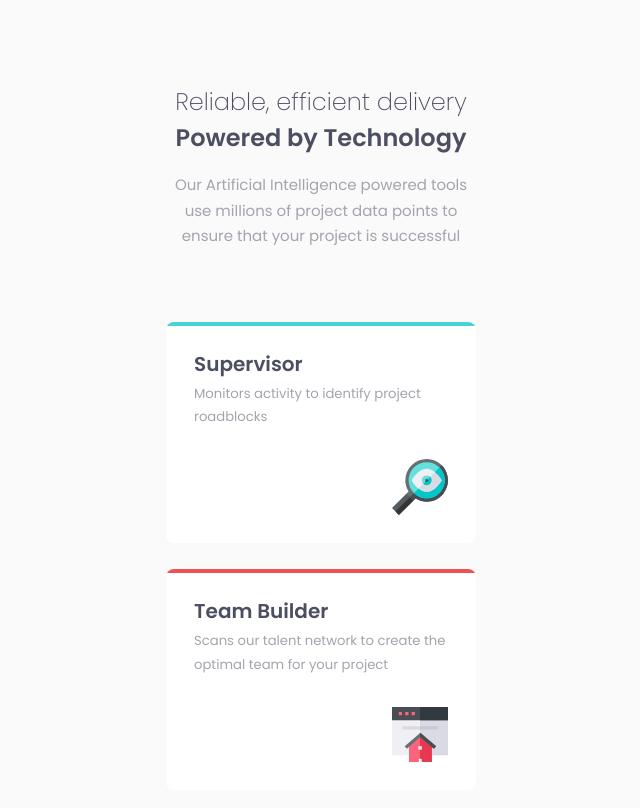
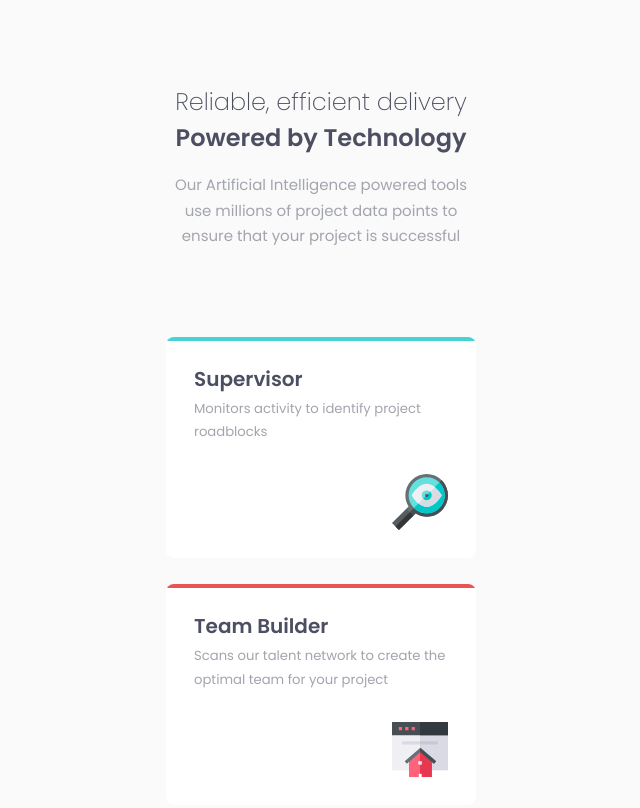
Before and after one commit to JulioCinquina/fem-four-card-feature-section, a plain HTML site: page index.html in a window 1280 px wide. Shown: the top 808 px of the page, without its empty margins (319-959 px from the left). Drawn offline with Linux system fonts and the light colour scheme.

Commit message:
Organize page content with Flexbox

```diff
--- a/style.css
+++ b/style.css
@@ -28,6 +28,9 @@ body {
   font-size: 0.9375rem;
   color: var(--color-paragraphs);
   line-height: 1.8;
+
+  display: flex;
+  flex-direction: column;
 }
 
 img,
@@ -37,6 +40,12 @@ picture {
 }
 
 main {
+  flex: 1;
+
+  display: flex;
+  flex-direction: column;
+  justify-content: center;
+  align-items: center;
   padding-block-start: 84px;
 }
 
```
